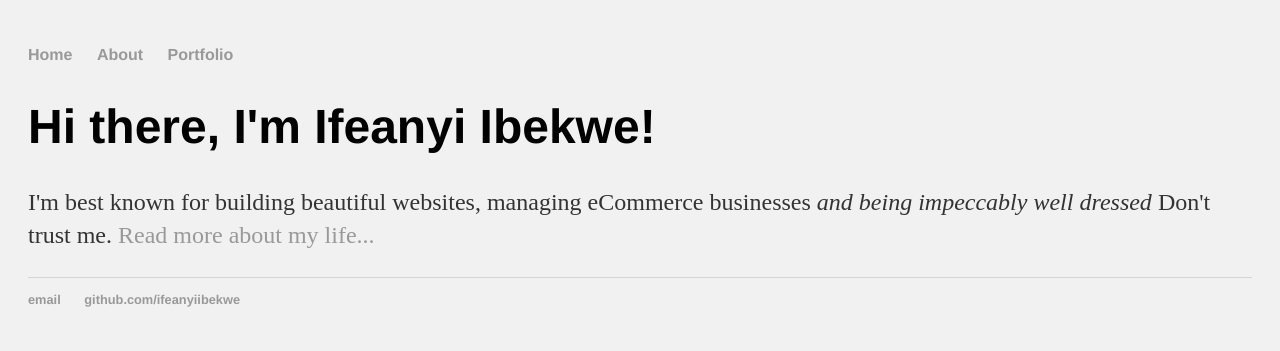
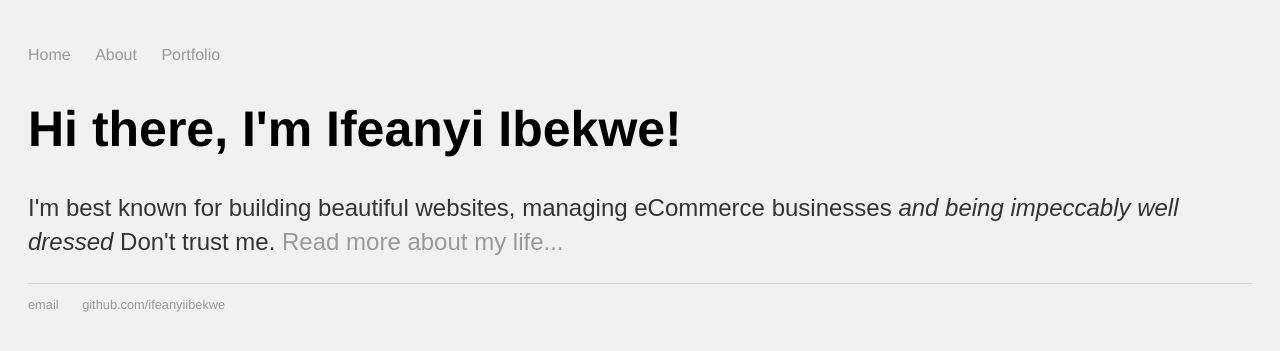
Before and after one commit to IfeanyiIbekwe/ifeanyiibekwe.github.io, a Jekyll site: the page built from index.html, in a window 1280 px wide. Shown: the top 351 px of the page. Built offline with Jekyll 4.4.1, drawn with Linux system fonts in a browser that asks for light colours.

Commit message:
Update main.css

```diff
--- a/css/main.css
+++ b/css/main.css
@@ -1,10 +1,6 @@
-body {
-    background-color: #f1f1f1;
-    padding: 20px;
 
-}
 
-a { text-decoration: none; color: #999; }
+a { text-decoration: none; color: #999;  font-weight: 100; }
 a:hover { text-decoration: underline; }
 
 p, ul { font-size: 1.5em; line-height: 1.4em; color: #333; }
@@ -31,3 +27,77 @@
 .cv address, .cv .download { font-family: 'Helvetica', 'Arial', 'Sans-Serif'; }
 .cv address, .cv p { font-size: 1.2em; }
 .cv .download { float: right; font-size: .8em; text-transform: uppercase; }
+
+* {
+    box-sizing: border-box;
+}
+
+body {
+    background-color: #f1f1f1;
+    padding: 20px;
+    font-family: Arial;
+}
+
+/* Center website */
+.main {
+    max-width: 1000px;
+    margin: auto;
+}
+
+h1 {
+    font-size: 50px;
+    word-break: break-all;
+}
+
+.row {
+    margin: 10px -16px;
+}
+
+/* Add padding BETWEEN each column */
+.row,
+.row > .column {
+    padding: 8px;
+}
+
+/* Create three equal columns that floats next to each other */
+.column {
+    float: left;
+    width: 33.33%;
+    display: none; /* Hide all elements by default */
+}
+
+/* Clear floats after rows */
+.row:after {
+    content: "";
+    display: table;
+    clear: both;
+}
+
+/* Content */
+.content {
+    background-color: white;
+    padding: 10px;
+}
+
+/* The "show" class is added to the filtered elements */
+.show {
+  display: block;
+}
+
+/* Style the buttons */
+.btn {
+  border: none;
+  outline: none;
+  padding: 12px 16px;
+  background-color: white;
+  cursor: pointer;
+}
+
+.btn:hover {
+  background-color: #ddd;
+}
+
+.btn.active {
+  background-color: #666;
+  color: white;
+}
```
